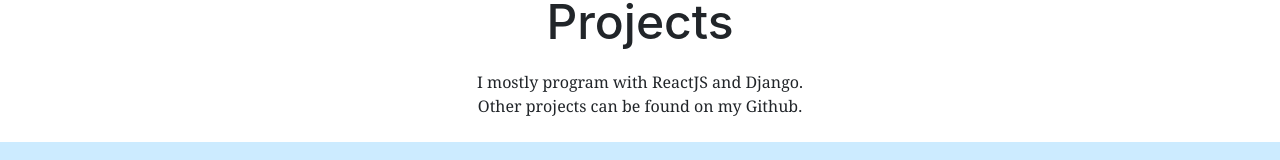
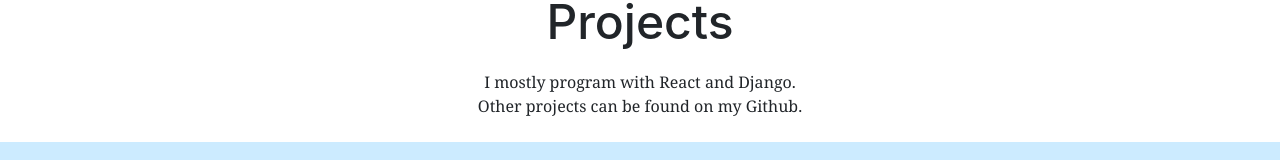
Before and after one commit to SheaMeyers/SheaMeyers.github.io, a React (Create React App) app: page / in a window 1280 px wide. Shown: the part 640-800 px from the top of the page. Built offline with nearby package versions, Linux system fonts and the light colour scheme.

Commit message:
Update links on home page

```diff
--- a/src/Home.tsx
+++ b/src/Home.tsx
@@ -52,7 +52,7 @@ const Home: React.FC = () => {
             </div>
             <div className="Projects-portion">
                 <h2 className="Projects-portion--title">Projects</h2>
-                <p>I mostly program with ReactJS and Django.</p>
+                <p>I mostly program with React and Django.</p>
                 <p>Other projects can be found on my Github.</p>
                 <br/>
                 <div className="Projects-portion--projects">
@@ -104,7 +104,7 @@ const Home: React.FC = () => {
                             </CardContent>
                         </Card>
                     </a>
-                    <a href="https://github.com/SheaMeyers/anonymous-reviewer-django-react" target="_blank" rel="noopener">
+                    <a href="https://anonymous-reviewer-app.herokuapp.com/" target="_blank" rel="noopener">
                         <Card className={classes.root}>
                             <CardHeader
                                 title="Anonymous Reviewer"
@@ -120,7 +120,7 @@ const Home: React.FC = () => {
                             </CardContent>
                         </Card>
                     </a>
-                    <a href="https://github.com/SheaMeyers/email-collection-app" target="_blank" rel="noopener">
+                    <a href="https://email-collection-app.herokuapp.com/" target="_blank" rel="noopener">
                         <Card className={classes.root}>
                             <CardHeader
                                 title="Email Collect"
```
